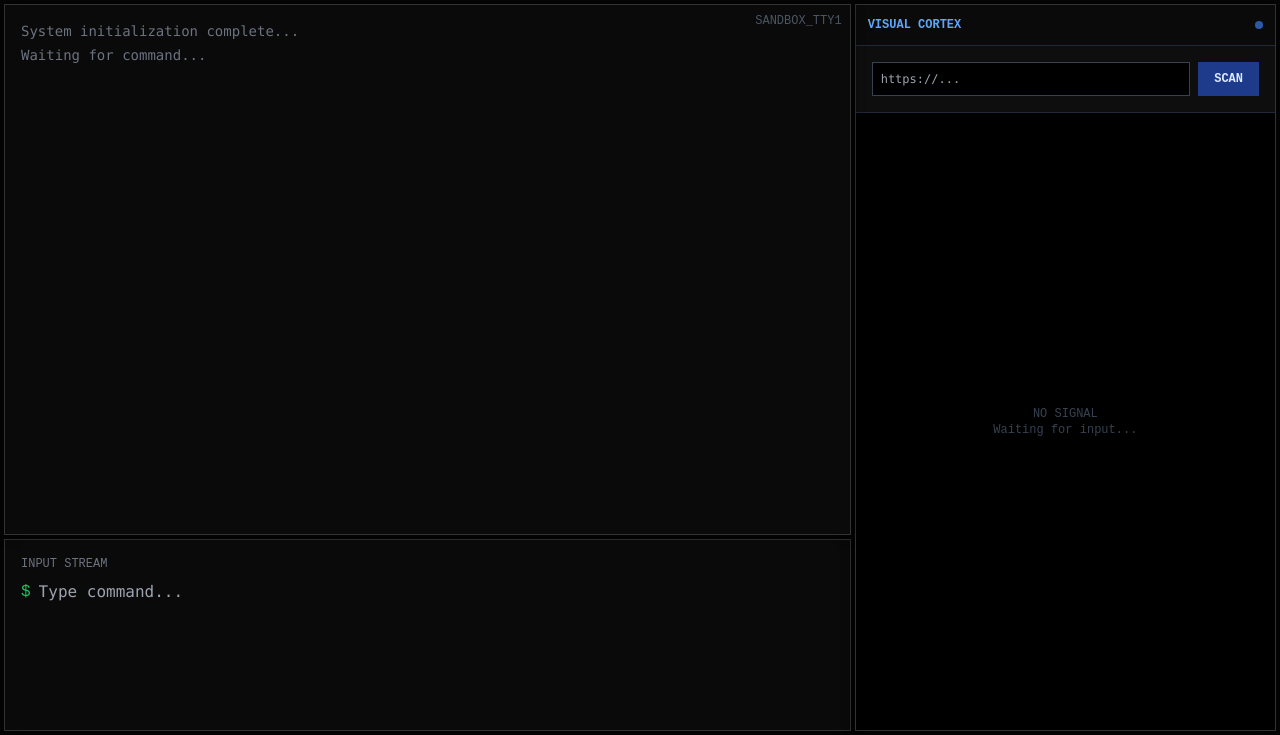
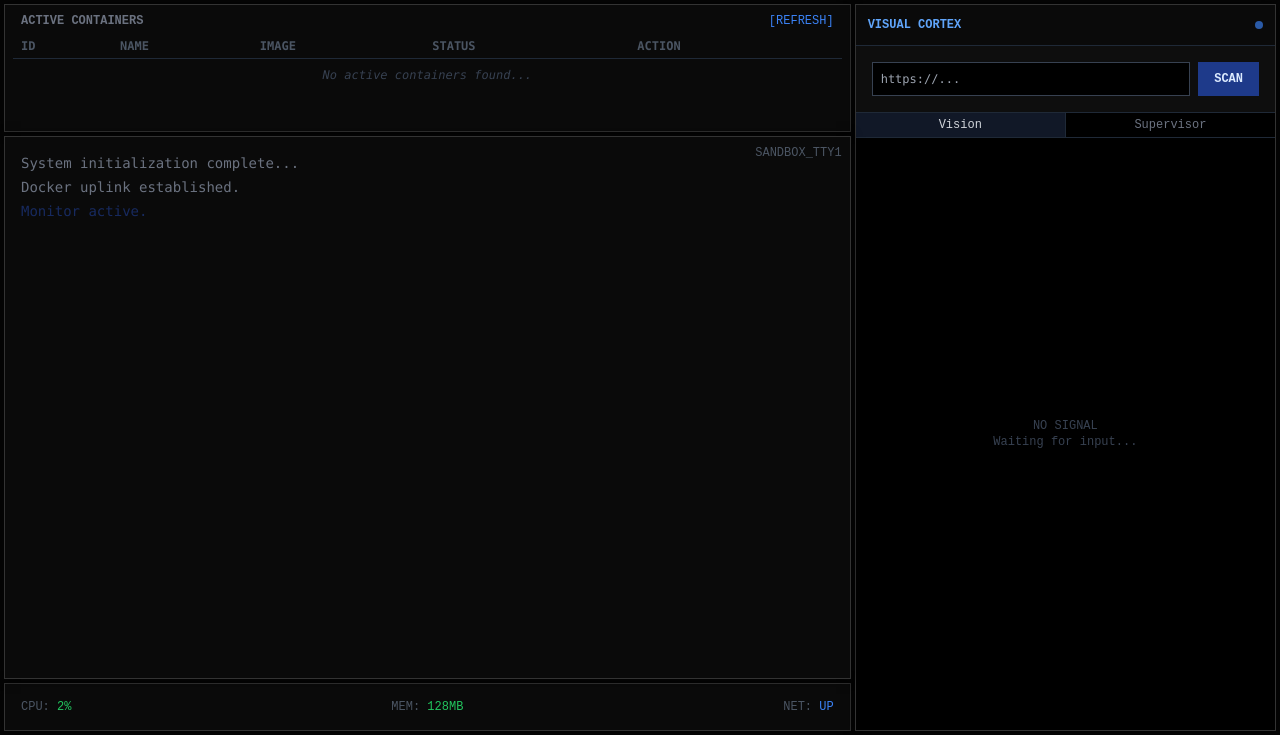
Before and after one commit to Septa-Serpenta-Seraph/AEGIS-Dashboard, a Flask app: page / in a window 1280 px wide. Shown: the part 65-800 px from the top of the page. Run offline with Flask 3, Linux system fonts and the light colour scheme; some libraries are stand-ins or nearby versions.

Commit message:
feat: add supervisor chat logic and docker integration

```diff
--- a/app.py
+++ b/app.py
@@ -3,11 +3,20 @@
 from playwright.sync_api import sync_playwright
 import base64
 import os
+import requests
+import docker
+from threading import Thread, Event
 
 app = Flask(__name__)
 app.config['SECRET_KEY'] = 'hermes_aegis_secret'
 # Allow CORS for local dev flexibilty
 socketio = SocketIO(app, cors_allowed_origins="*")
+docker_client = None
+
+try:
+    docker_client = docker.from_env()
+except Exception as e:
+    print(f"[!] Docker Init Failed: {e}")
 
 @app.route('/')
 def index():
@@ -50,6 +59,75 @@
         print(f"[!] Vision Error: {e}")
         return jsonify({'success': False, 'error': str(e)}), 500
 
+@app.route('/api/containers', methods=['GET'])
+def list_containers():
+    """
+    List running Docker containers for the Sandbox View.
+    """
+    if not docker_client:
+        return jsonify({'error': 'Docker daemon not connected'}), 503
+
+    try:
+        containers = docker_client.containers.list()
+        data = []
+        for c in containers:
+            data.append({
+                'id': c.short_id,
+                'name': c.name,
+                'status': c.status,
+                'image': c.image.tags[0] if c.image.tags else 'unknown'
+            })
+        return jsonify({'success': True, 'containers': data})
+    except Exception as e:
+        return jsonify({'success': False, 'error': str(e)}), 500
+
+@socketio.on('stream_logs')
+def handle_stream_logs(data):
+    """
+    Stream logs from a specific container ID to the client via SocketIO.
+    """
+    container_id = data.get('id')
+    if not docker_client or not container_id:
+        return
+
+    print(f"[*] Starting log stream for {container_id}")
+    # NOTE: In a real implementation, we'd spawn a background thread here
+    # to tail logs and emit 'log_update' events. For MVP, we'll implement
+    # that in the next iteration to prevent blocking.
+    pass
+
+@app.route('/api/supervisor/chat', methods=['POST'])
+def supervisor_chat():
+    """
+    The Supervisor Agent Endpoint.
+    Currently mocks a response or routes to OpenRouter if key is present.
+    """
+    data = request.json
+    user_message = data.get('message', '')
+
+    # Hardcoded context for the supervisor
+    system_prompt = """
+    You are the AEGIS Supervisor. You monitor the Docker Sandbox for security threats.
+    You have access to container logs and status.
+    Your job is to assist the user in debugging and securing the agent.
+    """
+
+    # Mock logic for MVP (replace with real LLM call later)
+    if "status" in user_message.lower():
+        response = "All systems nominal. Docker engine is active. No anomalies detected in logs."
+    elif "error" in user_message.lower():
+        response = "Scanning logs... No critical errors found in the last 5 minutes."
+    elif "tryhackme" in user_message.lower():
+        response = "Authorized. Loading penetration testing modules for TryHackMe simulation... Target: 10.10.x.x (VPN)."
+    else:
+        response = f"Supervisor acknowledges: {user_message}. (LLM connection standby)"
+
+    return jsonify({
+        'success': True,
+        'response': response,
+        'sender': 'Supervisor (Phi-3)'
+    })
+
 if __name__ == '__main__':
     # Listen on all interfaces so we can access it from host
     socketio.run(app, host='0.0.0.0', port=5000, debug=True)
--- a/templates/index.html
+++ b/templates/index.html
@@ -35,7 +35,7 @@
 <body class="h-screen flex flex-col overflow-hidden">
 
     <!-- Header -->
-    <header class="p-4 border-b border-gray-800 flex justify-between items-center bg-black">
+    <header class="p-4 border-b border-gray-800 flex justify-between items-center bg-black z-10">
         <div class="flex items-center space-x-2">
             <span class="text-2xl font-bold tracking-widest text-[#00ff41]">AEGIS</span>
             <span class="text-xs text-gray-500 uppercase">Daemon Protocol v4.1</span>
@@ -48,27 +48,52 @@
     <!-- Main Grid -->
     <main class="flex-1 grid grid-cols-12 gap-1 p-1">
 
-        <!-- Left Col: Terminal / Execution -->
+        <!-- Left Col: Sandbox & Containers -->
         <div class="col-span-8 flex flex-col space-y-1">
+
+            <!-- Container List -->
+            <div class="terminal-box p-2 h-32 overflow-y-auto">
+                <div class="flex justify-between items-center mb-2 px-2">
+                    <span class="text-xs uppercase text-gray-500 font-bold">Active Containers</span>
+                    <button onclick="refreshContainers()" class="text-xs text-blue-500 hover:text-white">[REFRESH]</button>
+                </div>
+                <table class="w-full text-xs font-mono text-left">
+                    <thead>
+                        <tr class="text-gray-600 border-b border-gray-800">
+                            <th class="pb-1 pl-2">ID</th>
+                            <th class="pb-1">NAME</th>
+                            <th class="pb-1">IMAGE</th>
+                            <th class="pb-1">STATUS</th>
+                            <th class="pb-1">ACTION</th>
+                        </tr>
+                    </thead>
+                    <tbody id="container-list" class="text-gray-400">
+                        <!-- Injected via JS -->
+                        <tr><td colspan="5" class="text-center py-2 italic text-gray-700">No active containers found...</td></tr>
+                    </tbody>
+                </table>
+            </div>
+
+            <!-- Terminal Output -->
             <div class="terminal-box flex-1 p-4 relative overflow-hidden">
                 <div class="absolute top-2 right-2 text-xs text-gray-600">SANDBOX_TTY1</div>
                 <div id="terminal-output" class="font-mono text-sm space-y-1 h-full overflow-y-auto pb-8">
                     <div class="text-gray-500">System initialization complete...</div>
-                    <div class="text-gray-500">Waiting for command...</div>
+                    <div class="text-gray-500">Docker uplink established.</div>
+                    <div class="text-blue-900 animate-pulse">Monitor active.</div>
                     <!-- Terminal logs will go here -->
                 </div>
             </div>
 
-            <div class="h-48 terminal-box p-4">
-                <div class="text-xs text-gray-500 mb-2 uppercase">Input Stream</div>
-                <div class="flex space-x-2">
-                    <span class="text-green-500">$</span>
-                    <input type="text" class="bg-transparent border-none outline-none flex-1 text-white font-mono" placeholder="Type command..." disabled>
-                </div>
+            <!-- Metrics (Placeholder) -->
+            <div class="h-12 terminal-box p-2 flex items-center justify-between px-4 text-xs text-gray-600">
+                <span>CPU: <span class="text-green-500">2%</span></span>
+                <span>MEM: <span class="text-green-500">128MB</span></span>
+                <span>NET: <span class="text-blue-500">UP</span></span>
             </div>
         </div>
 
-        <!-- Right Col: Visual Cortex / Vision -->
+                <!-- Right Col: Visual Cortex / Vision -->
         <div class="col-span-4 terminal-box flex flex-col">
             <div class="p-3 border-b border-gray-800 flex justify-between items-center bg-[#0a0a0a]">
                 <span class="uppercase text-xs font-bold text-blue-400">Visual Cortex</span>
@@ -85,11 +110,34 @@
                 </div>
             </div>
 
-            <!-- Vision Display -->
-            <div class="flex-1 bg-black relative p-2 overflow-hidden flex items-center justify-center" id="vision-display">
+            <!-- Tabs -->
+            <div class="flex border-b border-gray-800 text-xs">
+                <button onclick="switchTab('vision')" class="flex-1 py-1 bg-gray-900 text-gray-300 hover:bg-gray-800 border-r border-gray-800">Vision</button>
+                <button onclick="switchTab('chat')" class="flex-1 py-1 bg-black text-gray-500 hover:text-white">Supervisor</button>
+            </div>
+
+            <!-- Vision Display / Chat Display Container -->
+            <div class="flex-1 relative overflow-hidden">
+
+                <!-- Vision View -->
+                <div id="vision-view" class="absolute inset-0 bg-black p-2 flex items-center justify-center">
+                    <div class="text-gray-700 text-xs text-center" id="vision-display">
                 <div class="text-gray-700 text-xs text-center">
                     NO SIGNAL<br>Waiting for input...
                 </div>
+                    </div>
+                </div>
+
+                <!-- Chat View (Hidden by default) -->
+                <div id="chat-view" class="absolute inset-0 bg-gray-900 hidden flex flex-col">
+                    <div id="chat-history" class="flex-1 p-2 space-y-2 overflow-y-auto text-xs font-mono">
+                        <div class="text-green-500">[SYSTEM] Supervisor Online.</div>
+                    </div>
+                    <div class="p-2 border-t border-gray-800 bg-black flex">
+                        <input type="text" id="chat-input" class="flex-1 bg-transparent border-none outline-none text-white text-xs" placeholder="Ask Supervisor (e.g., 'check logs')...">
+                    </div>
+                </div>
+
             </div>
         </div>
 
@@ -101,6 +149,7 @@
 
         socket.on('connect', () => {
             console.log("Connected to AEGIS Core");
+            refreshContainers();
         });
 
         async function scanUrl() {
@@ -139,6 +188,70 @@
                 btn.innerText = "Scan";
             }
         }
+
+        async function refreshContainers() {
+            try {
+                const response = await fetch('/api/containers');
+                const data = await response.json();
+                const tbody = document.getElementById('container-list');
+
+                if(data.success && data.containers.length > 0) {
+                    tbody.innerHTML = data.containers.map(c => `
+                        <tr class="hover:bg-[#111] transition-colors border-b border-gray-900/50">
+                            <td class="py-2 pl-2 text-blue-400">${c.id}</td>
+                            <td class="py-2 text-white font-bold">${c.name}</td>
+                            <td class="py-2 text-gray-500">${c.image}</td>
+                            <td class="py-2"><span class="text-green-500 px-1 bg-green-900/20 rounded">${c.status}</span></td>
+                            <td class="py-2">
+                                <button class="text-[10px] bg-gray-800 hover:bg-gray-700 px-2 py-1 rounded text-white uppercase">Logs</button>
+                            </td>
+                        </tr>
+                    `).join('');
+                } else {
+                    tbody.innerHTML = '<tr><td colspan="5" class="text-center py-4 text-gray-700">No active sandbox containers detected.</td></tr>';
+                }
+            } catch(e) {
+                console.error("Container fetch failed", e);
+            }
+        }
+
+        function switchTab(tab) {
+            if(tab === 'vision') {
+                document.getElementById('vision-view').classList.remove('hidden');
+                document.getElementById('chat-view').classList.add('hidden');
+            } else {
+                document.getElementById('vision-view').classList.add('hidden');
+                document.getElementById('chat-view').classList.remove('hidden');
+            }
+        }
+
+        // Chat Logic
+        document.getElementById('chat-input').addEventListener('keypress', async (e) => {
+            if (e.key === 'Enter') {
+                const input = e.target;
+                const msg = input.value;
+                if (!msg) return;
+
+                const history = document.getElementById('chat-history');
+
+                // User Message
+                history.innerHTML += `<div class="text-gray-300Pairing">> ${msg}</div>`;
+                input.value = '';
+                history.scrollTop = history.scrollHeight;
+
+                // Call API
+                const res = await fetch('/api/supervisor/chat', {
+                    method: 'POST',
+                    headers: {'Content-Type': 'application/json'},
+                    body: JSON.stringify({message: msg})
+                });
+                const data = await res.json();
+
+                // Bot Response
+                history.innerHTML += `<div class="text-blue-400 font-bold">${data.sender}: ${data.response}</div>`;
+                history.scrollTop = history.scrollHeight;
+            }
+        });
     </script>
 </body>
 </html>
```
